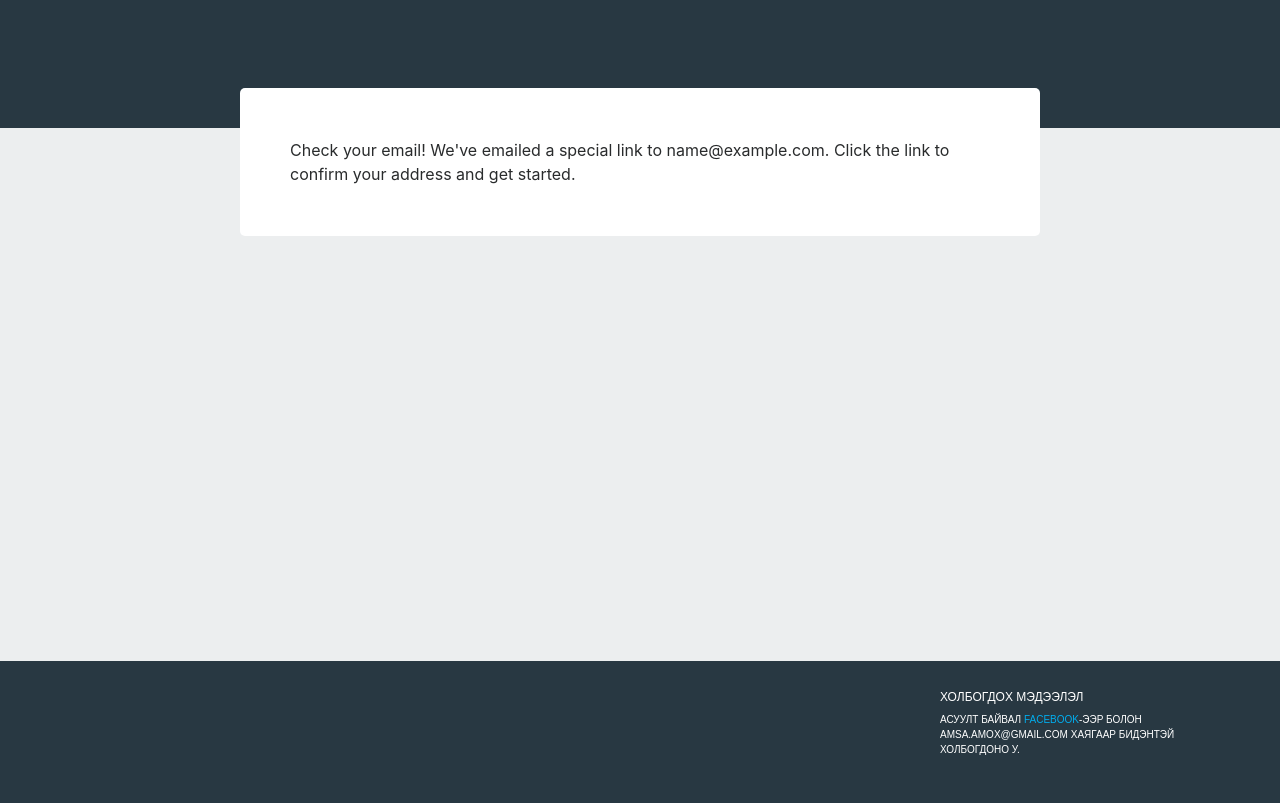
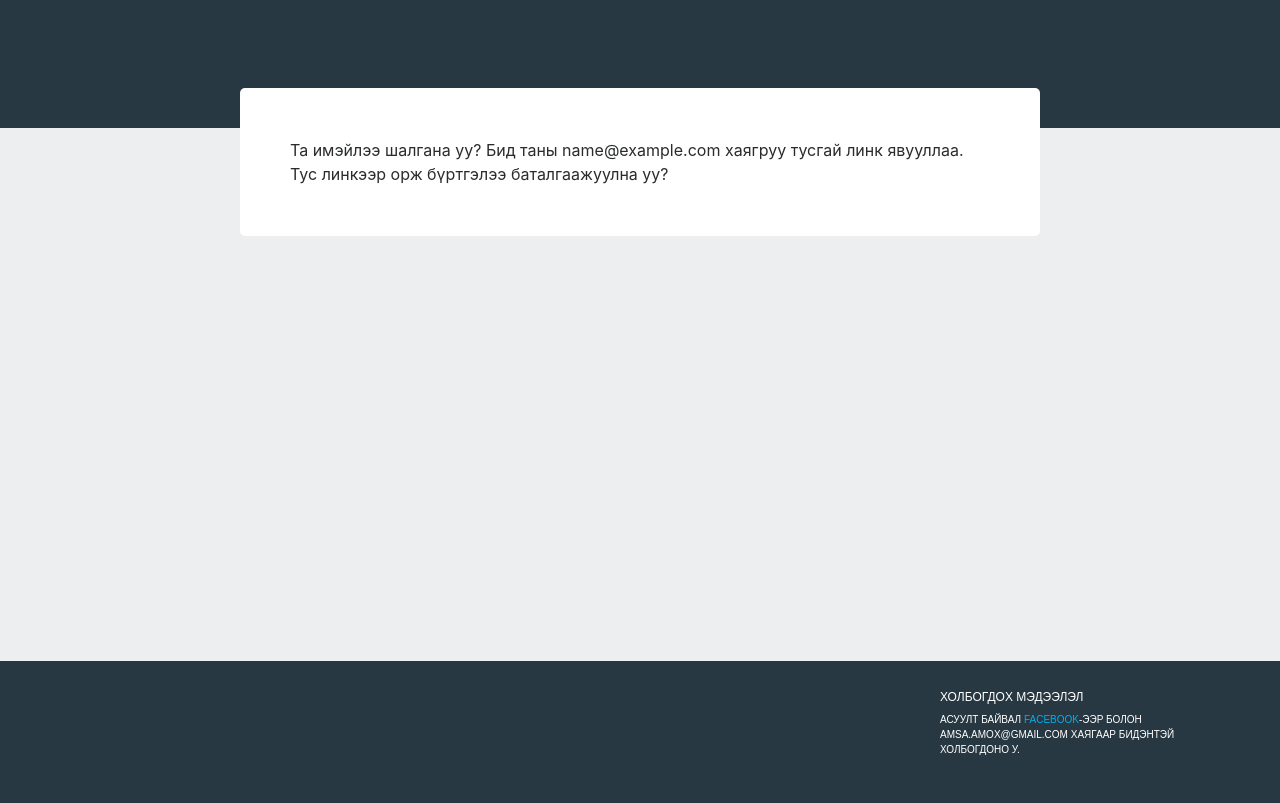
Before and after one commit to Temuge/amsamembers, a Django app: template webapps/root/templates/core/submitRegistration.html in a window 1280 px wide. Shown: the top 803 px of the page. Run offline with Django 3.2, Linux system fonts and the light colour scheme; the template is opened without the code that fills it: most values are stand-ins (such as "Sample title", 1, 10 or a date in 2020); some libraries are stand-ins or nearby versions.

Commit message:
change text on email

```diff
--- a/webapps/root/templates/core/submitRegistration.html
+++ b/webapps/root/templates/core/submitRegistration.html
@@ -1,6 +1,5 @@
 {% extends "core/registrationBorder.html" %}
 
 {% block content %}
-Check your email!
-We've emailed a special link to {{schoolEmail}}. Click the link to confirm your address and get started.
+Та имэйлээ шалгана уу? Бид таны {{schoolEmail}} хаягруу тусгай линк явууллаа. Тус линкээр орж бүртгэлээ баталгаажуулна уу?
 {% endblock %}
```
